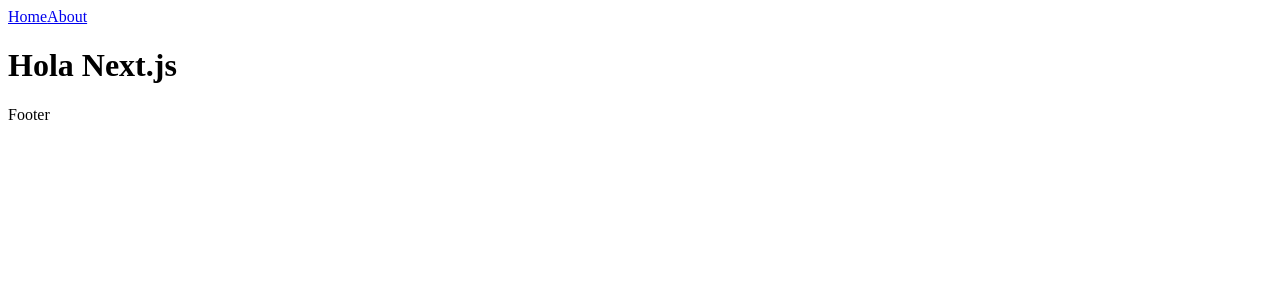
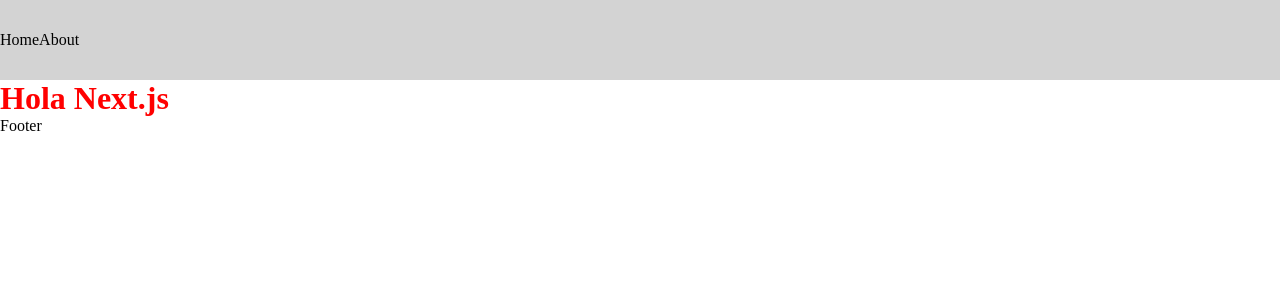
Before and after one commit to lucianocavallo/personal-site, a Next.js app: page / in a window 1280 px wide. Shown: the top 300 px of the page. Built offline with nearby package versions, Linux system fonts and the light colour scheme.

Commit message:
Installing Styled Components, and adding it's config

```diff
--- a/components/Header/index.tsx
+++ b/components/Header/index.tsx
@@ -1,16 +1,18 @@
 import React from "react";
 import Link from "next/link";
 
+import { Nav } from "./styles";
+
 const Header = () => {
   return (
-    <nav>
+    <Nav>
       <Link href="/">
         Home
       </Link>
       <Link href="/about">
         About
       </Link>
-    </nav>
+    </Nav>
   );
 }
 
--- /dev/null
+++ b/components/Header/styles.ts
@@ -0,0 +1,13 @@
+import styled from "styled-components";
+
+export const Nav = styled.nav`
+  width: 100%;
+  height: 80px;
+  display: flex;
+  align-items: center;
+  background: lightgray;
+  & a {
+    text-decoration: none;
+    color: black;
+  }
+`
--- a/package.json
+++ b/package.json
@@ -19,5 +19,9 @@
     "react": "^17.0.2",
     "react-dom": "^17.0.2",
     "typescript": "^4.5.4"
+  },
+  "devDependencies": {
+    "babel-plugin-styled-components": "^2.0.2",
+    "styled-components": "^5.3.3"
   }
 }
--- a/pages/_app.tsx
+++ b/pages/_app.tsx
@@ -1,9 +1,11 @@
 import { AppProps } from 'next/app';
 import Layout from '../components/Layout';
+import { GlobalStyle } from '../styles/GlobalStyle';
 
 function MyApp({ Component, pageProps }: AppProps) {
   return (
     <Layout>
+      <GlobalStyle />
       <Component {...pageProps} />
     </Layout>
   );
--- a/pages/_document.tsx
+++ b/pages/_document.tsx
@@ -1,11 +1,39 @@
-import Document, { Html, Head, Main, NextScript } from 'next/document'
+import Document, { Html, Head, Main, NextScript } from 'next/document';
+import { ServerStyleSheet } from "styled-components";
+class MyDocument extends Document {
+  static async getInitialProps(ctx) {
+    const sheet = new ServerStyleSheet();
 
-class MyDocument extends Document {
+    const originalRenderPage = ctx.renderPage;
+
+    try {
+      ctx.renderPage = () =>
+        originalRenderPage({
+          enhanceApp: (App) => (props) =>
+            sheet.collectStyles(<App {...props} />)
+        })
+
+      const initialProps = await Document.getInitialProps(ctx)
+      return {
+        ...initialProps,
+        styles: (
+          <>
+            {initialProps.styles}
+            {sheet.getStyleElement()}
+          </>
+        )
+      }
+    } finally {
+      sheet.seal()
+    }
+  }
 
   render() {
     return (
       <Html>
-        <Head />
+        <Head>
+          <title>My Next.js Project</title>
+        </Head>
         <body>
           <Main />
           <NextScript />
--- a/pages/index.tsx
+++ b/pages/index.tsx
@@ -1,9 +1,14 @@
 import React from "react";
+import styled from "styled-components";
 
 const HomePage = () => {
   return (
-    <h1>Hola Next.js</h1>
+    <Title>Hola Next.js</Title>
   );
 }
 
 export default HomePage;
+
+const Title = styled.h1`
+color: red;
+`
--- /dev/null
+++ b/styles/GlobalStyle.ts
@@ -0,0 +1,13 @@
+import { createGlobalStyle } from "styled-components";
+
+export const GlobalStyle = createGlobalStyle`
+body {
+  margin: 0;
+  padding: 0;
+  box-sizing: border-box;
+}
+p, ul, h1, h2, h3 {
+  margin: 0;
+  padding: 0;
+}
+`
```
Also changed, not shown: .babelrc (added), 1 other file (tests, documents, lock files or other folders).
